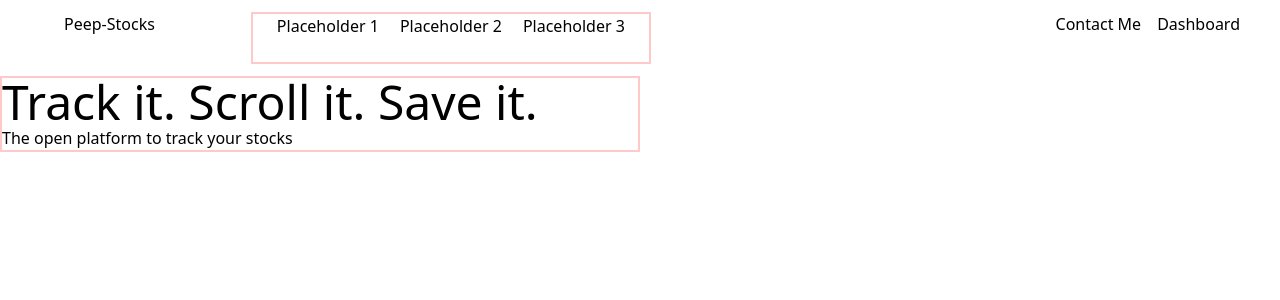
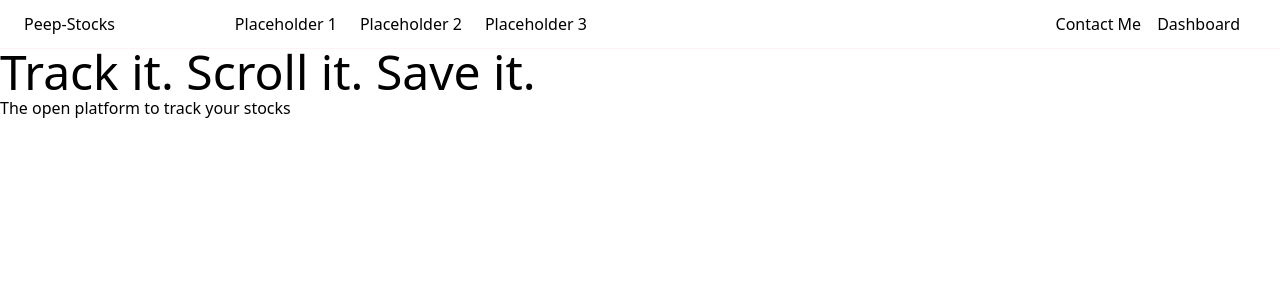
Before and after one commit to ranjanaditya452/Peep_Stocks, a React (Vite) app in the folder stock-trackerFE/: page / in a window 1280 px wide. Shown: the top 300 px of the page. Built offline with nearby package versions, Linux system fonts and the light colour scheme.

Commit message:
Needs a lot of refactoring might have messed up the components lmao note to future self, past self is stupid

```diff
--- a/stock-trackerFE/src/components/Homepage.jsx
+++ b/stock-trackerFE/src/components/Homepage.jsx
@@ -1,9 +1,13 @@
 import React from 'react'
 import Navbar from './micro-components/Navbar'
+import TitleAreaL from './micro-components/TitleAreaL'
 
 const Homepage = () => {
   return (
+    <>
     <Navbar/>
+    <TitleAreaL/>
+    </>
   )
 }
 
--- a/stock-trackerFE/src/components/micro-components/Navbar.jsx
+++ b/stock-trackerFE/src/components/micro-components/Navbar.jsx
@@ -2,12 +2,11 @@ import React from 'react'
 
 const Navbar = () => {
   return (
-  //Homepage root div
-  <div className='grid grid-cols-2 grid-rows-2 '>
-    {/* Homepage header */}
-   <div className='col-span-2 flex gap-20 py-3 pl-16 grow-none  '>
+
+  <>
+   <div className='col-span-2 flex gap-20 py-3 pl-6 grow-none outline outline-red-50'>
      <div className=' pr-4'>Peep-Stocks</div>
-     <div className='flex justify-between w-100 px-6 border-2 border-red-200 '>
+     <div className='flex justify-between w-100 px-6 '>
       <div>Placeholder&nbsp;1</div>
       <div>Placeholder&nbsp;2</div>
       <div>Placeholder&nbsp;3</div>
@@ -17,12 +16,9 @@ const Navbar = () => {
       <div>Dashboard</div>
      </div>
    </div>
-   {/*Title Area (left)*/}
-   <div className='flex flex-col border-2 border-red-200'>
-    <div className='text-5xl  '>Track it. Scroll it. Save it.</div>
-    <div className=''>The open platform to track your stocks</div>
-   </div>
-  </div>
+
+
+  </>
 
   )
 }
--- /dev/null
+++ b/stock-trackerFE/src/components/micro-components/TitleAreaL.jsx
@@ -0,0 +1,14 @@
+import React from 'react'
+
+const TitleAreaL = () => {
+  return (
+  <>
+    <div className='flex flex-col'>
+    <div className='text-5xl  '>Track it. Scroll it. Save it.</div>
+    <div className=''>The open platform to track your stocks</div>
+   </div>
+   </>
+  )
+}
+
+export default TitleAreaL
```
